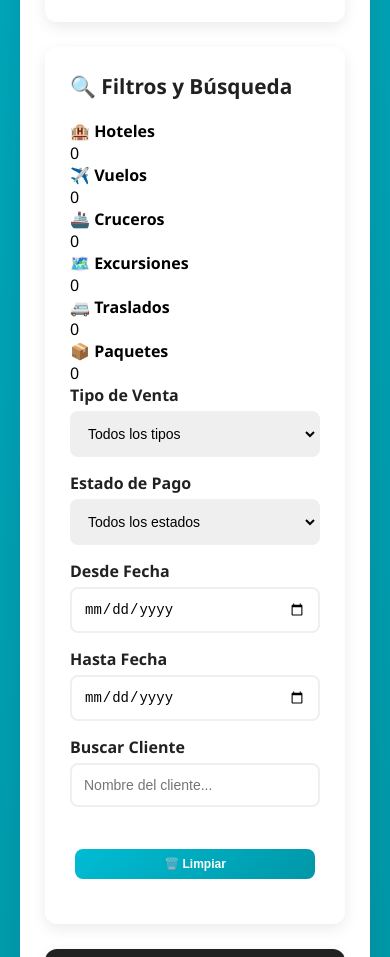
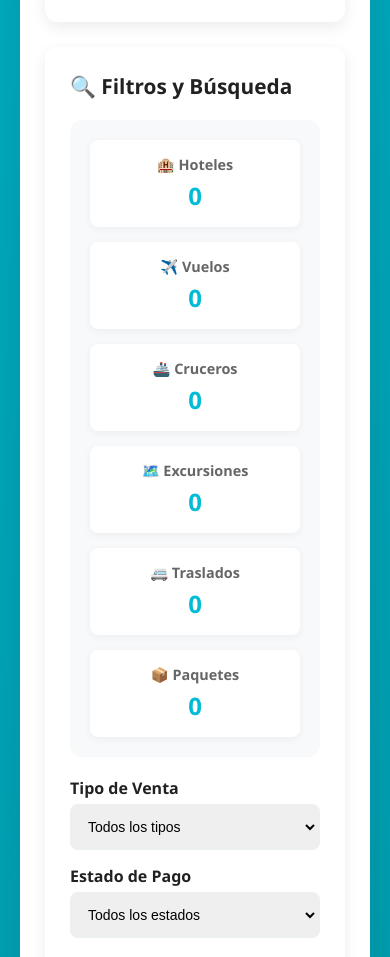
Before and after one commit to jnieva95/nts_sales_tracker, a plain HTML site: page index.html in a window 390 px wide. Shown: the part 2217-3174 px from the top of the page. Drawn offline with Linux system fonts and the light colour scheme.

Commit message:
Update styles.css

```diff
--- a/styles.css
+++ b/styles.css
@@ -245,6 +245,53 @@ tr:hover {
     min-width: 150px;
 }
 
+.tipo-venta {
+    display: inline-flex;
+    align-items: center;
+    gap: 5px;
+    padding: 4px 8px;
+    border-radius: 12px;
+    font-size: 0.85em;
+    font-weight: 600;
+}
+
+.tipo-venta.hotel { background: #e3f2fd; color: #1565c0; }
+.tipo-venta.vuelos { background: #f3e5f5; color: #7b1fa2; }
+.tipo-venta.cruceros { background: #e0f2f1; color: #00695c; }
+.tipo-venta.excursion { background: #fff3e0; color: #ef6c00; }
+.tipo-venta.traslado { background: #fce4ec; color: #c2185b; }
+.tipo-venta.paquete-completo { background: #f1f8e9; color: #558b2f; }
+
+.quick-stats {
+    display: grid;
+    grid-template-columns: repeat(auto-fit, minmax(200px, 1fr));
+    gap: 15px;
+    margin-bottom: 20px;
+    padding: 20px;
+    background: #f8f9fa;
+    border-radius: 12px;
+}
+
+.quick-stat {
+    text-align: center;
+    padding: 15px;
+    background: white;
+    border-radius: 8px;
+    box-shadow: 0 2px 8px rgba(0,0,0,0.05);
+}
+
+.quick-stat h4 {
+    font-size: 0.9em;
+    color: #666;
+    margin-bottom: 5px;
+}
+
+.quick-stat .value {
+    font-size: 1.5em;
+    font-weight: bold;
+    color: #00bcd4;
+}
+
 @media (max-width: 768px) {
     .dashboard {
         grid-template-columns: 1fr;
@@ -263,4 +310,8 @@ tr:hover {
         flex-direction: column;
         align-items: stretch;
     }
+
+    .quick-stats {
+        grid-template-columns: 1fr;
+    }
 }
```
